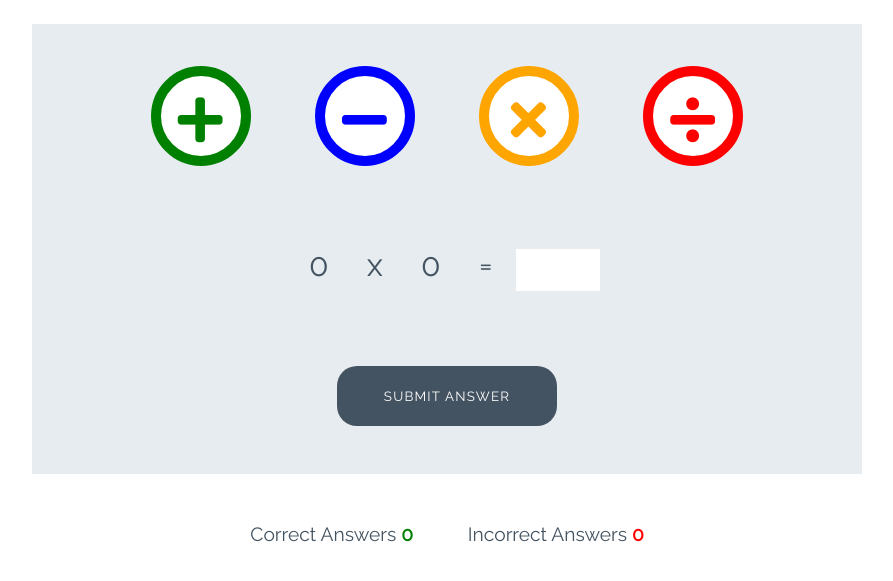
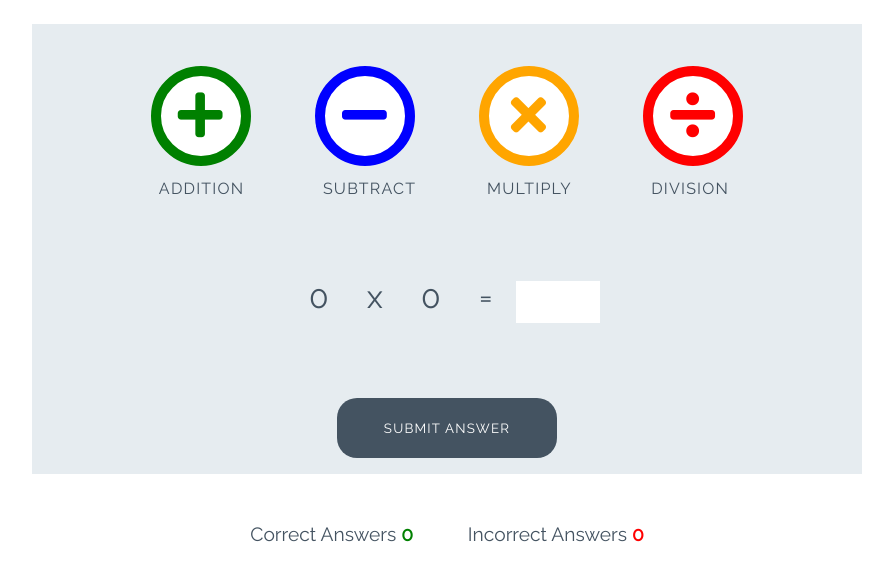
Before and after one commit to dagmara-szproch/love-maths, a plain HTML site: page index.html in a window 1280 px wide. Shown: the part 79-660 px from the top of the page, without its empty margins (193-1086 px from the left). Drawn offline with Linux system fonts and the light colour scheme.

Commit message:
Add styles for game

```diff
--- a/assets/css/style.css
+++ b/assets/css/style.css
@@ -109,6 +109,14 @@ body {
     font-size: 3.2rem;
     margin: 0 30px;
     transition: all 0.5s;
+}
+
+.btn--big::after {
+    content: attr(data-type);
+    font-size: 1rem;
+    color: #445361;
+    position: relative;
+    left: -0.5em;
 }
 
 .btn--blue {
--- a/index.html
+++ b/index.html
@@ -18,16 +18,16 @@
 
     <div class="game-area">
         <div class="controls-area">
-            <button class="btn btn--big btn--green">
+            <button data-type="addition" class="btn btn--big btn--green">
                 <i class="fas fa-plus"></i>
             </button>
-            <button class="btn btn--big btn--blue">
+            <button data-type="subtract" class="btn btn--big btn--blue">
                 <i class="fas fa-minus"></i>
             </button>
-            <button class="btn btn--big btn--orange">
+            <button data-type="multiply" class="btn btn--big btn--orange">
                 <i class="fas fa-times"></i>
             </button>
-            <button class="btn btn--big btn--red">
+            <button data-type="division" class="btn btn--big btn--red">
                 <i class="fas fa-divide"></i>
             </button>
         </div>
@@ -39,7 +39,7 @@
             <p class="answer-message">Enter Answer:</p>
             <input id="answer-box" type="number">
         </div>
-        <button class="btn btn--gray">Submit Answer</button>
+        <button data-type="submit" class="btn btn--gray">Submit Answer</button>
     </div>
 
     <div class="score-area">
```
